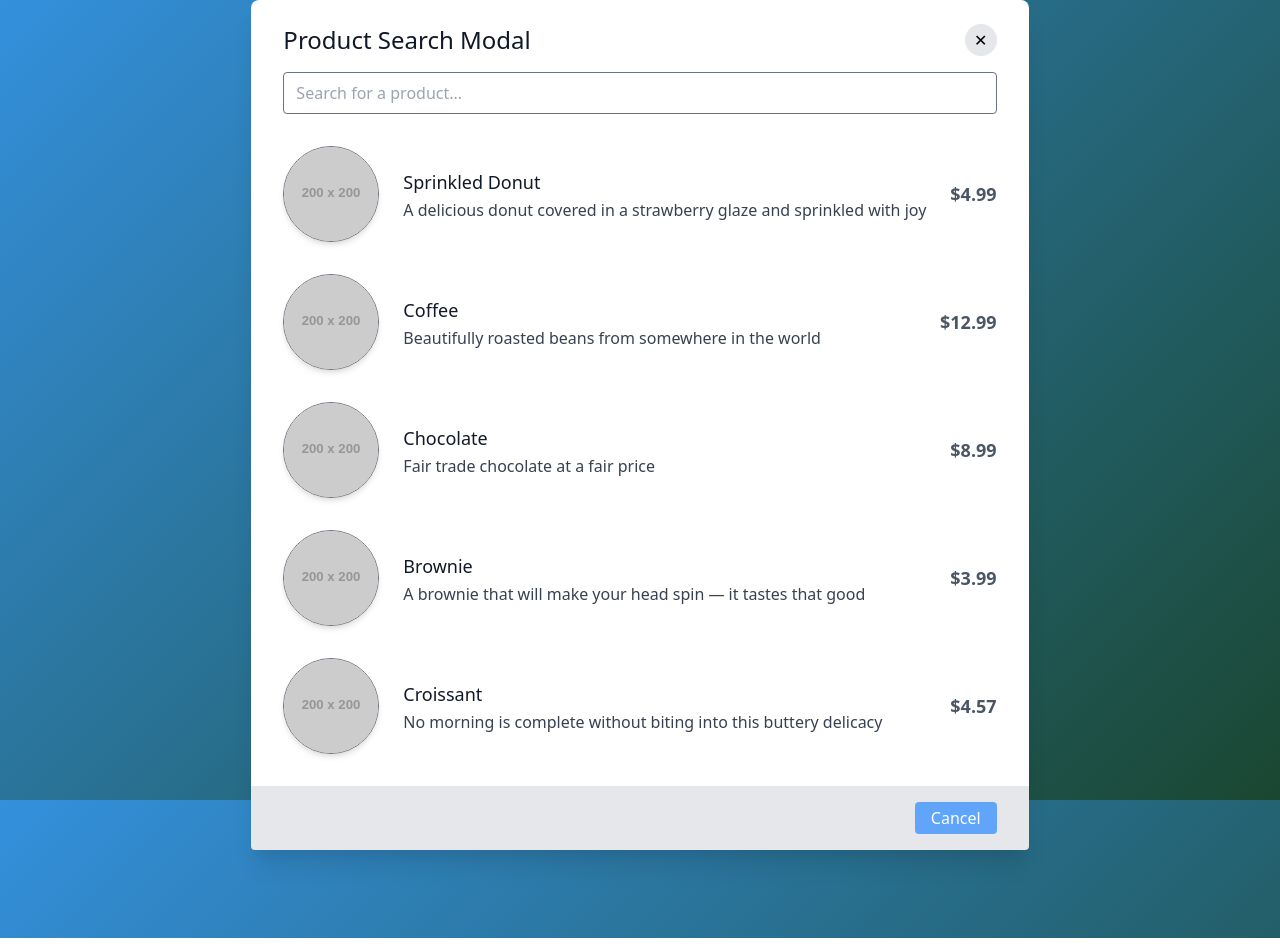
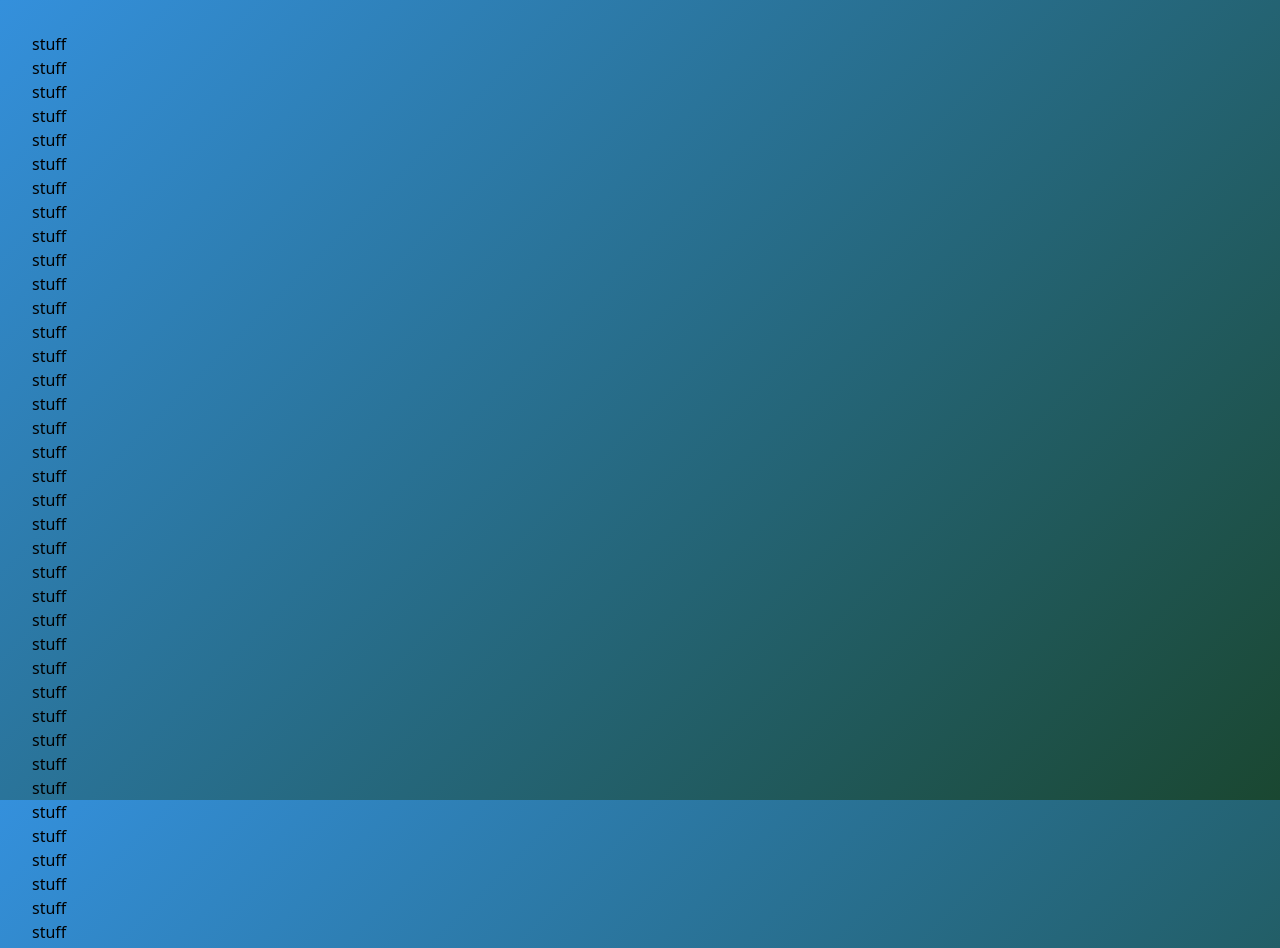
Before and after one commit to warlyware/vue-3-modal-inversion, a Vue app: page / in a window 1280 px wide. Shown: the top 948 px of the page. Built offline with nearby package versions, Linux system fonts and the light colour scheme.

Commit message:
Add working teleported modal, need to fix modal overflow

```diff
--- a/src/App.vue
+++ b/src/App.vue
@@ -1,11 +1,20 @@
 <template>
   <div class="p-8">
     <product-search-modal />
-    <button @click="openModal('product-search')" />
+    <p
+      v-for="num in 50"
+      :key="num"
+    >
+      stuff
+    </p>
+    <button @click="openModal('product-search')">
+      dont click
+    </button>
   </div>
 </template>
 
 <script>
+import useModal from './utils/use-modal'
 import ProductSearchModal from './components/ProductSearchModal.vue'
 
 export default {
@@ -13,9 +22,7 @@ export default {
     ProductSearchModal
   },
   setup() {
-    const openModal = modalName => {
-      console.log(modalName)
-    }
+    const { openModal } = useModal()
 
     return { openModal }
   }
--- a/src/components/ProductSearchModal.vue
+++ b/src/components/ProductSearchModal.vue
@@ -1,23 +1,31 @@
 <template>
   <teleport to="#modal-container">
+    <template v-if="showModal">
+      <div
+        class="fixed h-full w-full bg-red-400"
+        @click="closeModal"
+      >
         <search-modal
-      v-if="showModal"
           v-slot="{ items }"
+          class="absolute modal-center"
           url="/products"
           title="Product Search Modal"
           placeholder="Search for a product..."
-      @close="showModal = false"
         >
           <product-list :products="items" />
         </search-modal>
+      </div>
+    </template>
   </teleport>
 </template>
 
 <script>
 import {
   reactive,
-  toRefs
+  toRefs,
+  watch
 } from 'vue'
+import useModal from '../utils/use-modal'
 import ProductList from './ProductList.vue'
 import SearchModal from './SearchModal.vue'
 
@@ -27,13 +35,29 @@ export default {
     SearchModal
   },
   setup() {
+    const { activeModal, closeModal } = useModal()
+
     const state = reactive({
-      showModal: true
+      showModal: false
     })
 
+    watch(activeModal, modalName => {
+      state.showModal = modalName === 'product-search'
+    })
+
+    const testFn = () => console.log('asdf')
+
     return {
-      ...toRefs(state)
+      ...toRefs(state), activeModal, closeModal, testFn
     }
   }
 }
 </script>
+
+<style scoped>
+.modal-center {
+  top: 50%;
+  left: 50%;
+  transform: translate(-50%,-50%);
+}
+</style>
--- a/src/components/SearchModal.vue
+++ b/src/components/SearchModal.vue
@@ -1,6 +1,8 @@
 <template>
-  <div class="modal-container">
-    <div class="modal">
+  <div
+    class="modal"
+    @click.stop
+  >
     <!-- Header -->
     <div class="w-full flex justify-between align-center">
       <h2 class="text-2xl text-gray-900 font-medium">
@@ -8,7 +10,7 @@
       </h2>
       <button
         class="btn close-btn"
-          @click="$emit('close')"
+        @click="closeModal"
       >
         ✕
       </button>
@@ -40,10 +42,12 @@
     <div
       class="flex justify-end bg-gray-200 -mx-8 px-8 -mb-6 py-4 rounded-b"
     >
-        <button class="btn primary-btn">
+      <button
+        class="btn primary-btn"
+        @click="closeModal"
+      >
         Cancel
       </button>
-      </div>
     </div>
   </div>
 </template>
@@ -53,6 +57,7 @@ import {
   watchEffect,
   ref
 } from 'vue'
+import useModal from '../utils/use-modal'
 import fetch from '../utils/fetch-util'
 
 export default {
@@ -70,9 +75,8 @@ export default {
       default: 'Search something...'
     }
   },
-  emits: [ 'close' ],
-
   setup(props) {
+    const { closeModal } = useModal()
     const items = ref([])
     const searchValue = ref('')
 
@@ -83,7 +87,8 @@ export default {
 
     return {
       items,
-      searchValue
+      searchValue,
+      closeModal
     }
   }
 }
--- a/src/index.css
+++ b/src/index.css
@@ -14,7 +14,7 @@ html {
 }
 
 .modal-container {
-  @apply flex justify-center items-center h-full w-full;
+  @apply flex justify-center items-center ;
 }
 
 .modal {
--- /dev/null
+++ b/src/utils/use-modal.js
@@ -0,0 +1,22 @@
+import {
+  reactive,
+  toRefs
+} from 'vue'
+
+const state = reactive({
+  activeModal: null
+})
+
+export default function useModal() {
+  const openModal = modalName => {
+    state.activeModal = modalName
+  }
+
+  const closeModal = () => {
+    state.activeModal = null
+  }
+
+  return {
+    openModal, closeModal, ...toRefs(state)
+  }
+}
```
Lines whose indentation alone changed are shown as unchanged.
